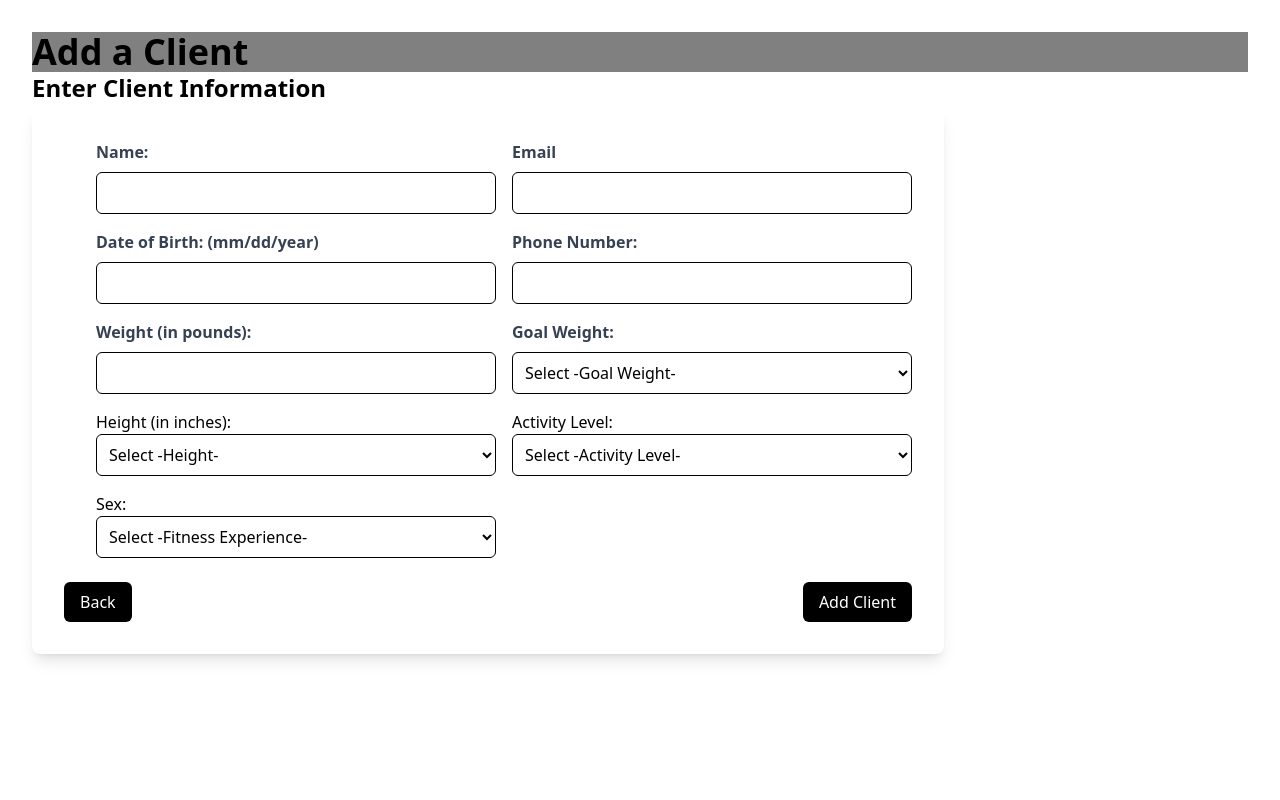
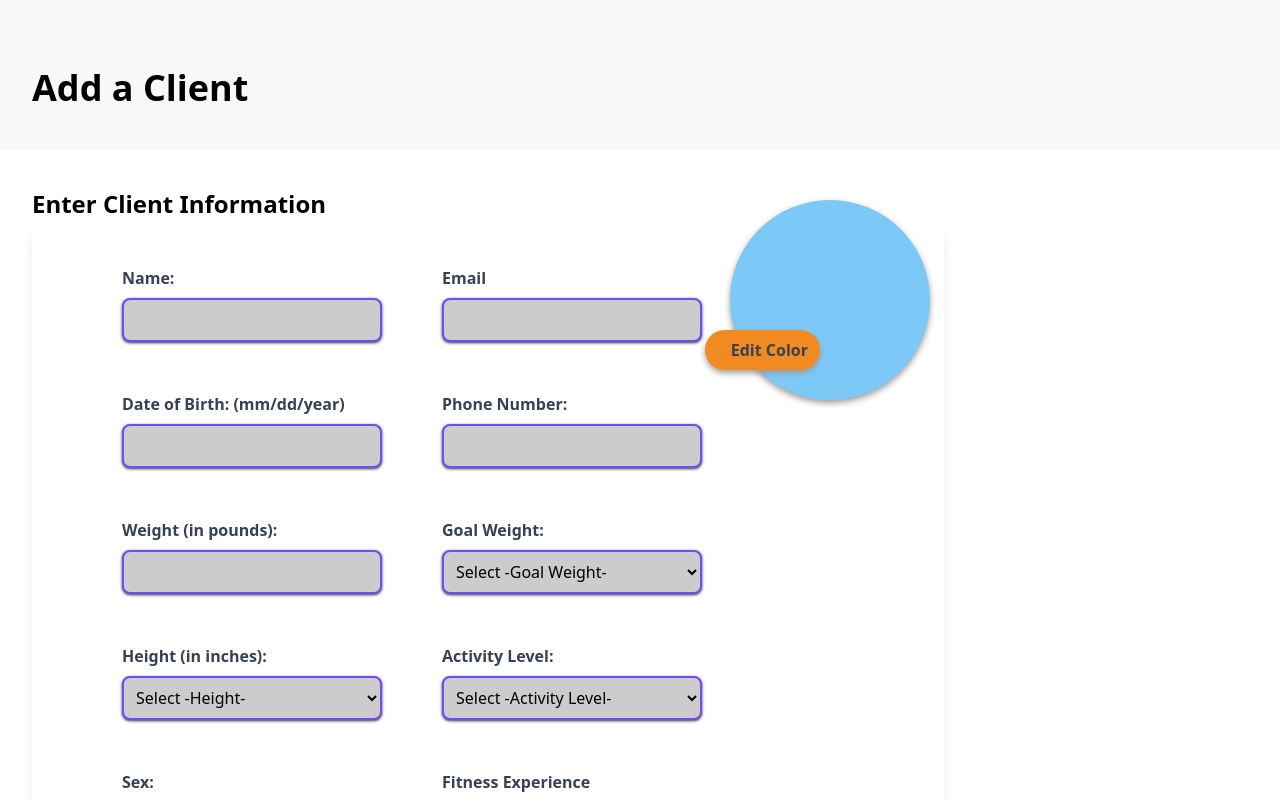
Before and after one commit to aitanoffir/LargeProject, a React (Vite) app in the folder FitLink/: page /AddClient in a window 1280 px wide. Shown: the top 800 px of the page. Built offline with nearby package versions, Linux system fonts and the light colour scheme.

Commit message:
Appearances are almost perfect, almost done

```diff
--- a/FitLink/src/Components/AddClient.jsx
+++ b/FitLink/src/Components/AddClient.jsx
@@ -1,4 +1,5 @@
 import React, { useState } from "react";
+import { FaBorderAll } from "react-icons/fa";
 
 const AddClient = () => {
 
@@ -12,66 +13,109 @@ const AddClient = () => {
       height: "",
       activity: "",
       sex: "",
+      fitness: "",
     });
+
+    const containerStyle = {
+      display: 'flex',
+      justifyContent: 'space-between',
+    };
+
+    const leftColumnStyle = {
+      padding: '10px',
+      textAlign: 'left',
+    };
+
+    const rightColumnStyle = {
+      width: '60%',
+      padding: '10px',
+      textAlign: 'left',
+    };
+
+    const columnItemStyle = {
+      marginBottom: '50px',
+    };
+
+    const circleStyle = {
+      position: 'absolute',
+      top: '200px',
+      right: '350px',
+      width: '200px',
+      height: '200px',
+      borderRadius: '50%',
+      backgroundColor: '#7CC9F7',
+      boxShadow: '0 3px 6px #9b9b9b',
+    };
+
+    const rectangleStyle = {
+      position: 'absolute',
+      top: '330px',
+      right: '460px',
+      width: '115px',
+      height: '40px',
+      borderRadius: '22px',
+      backgroundColor: '#F18B21',
+      boxShadow: '0 3px 6px #9b9b9b',
+    };
 
 
   return (
     <div className = "flex flex-col p-8">
-      <div style={{ backgroundColor: 'grey'}}>
-        <h1 className="text-4xl font-bold text-left">Add a Client</h1>
-      </div>
+      <div style={{zindex: 0, backgroundColor: '#F8F8F8', alignItems: 'center',position: "absolute",top: 0, left: 0, width: "100vw", height: "150px", marginLeft: 0, paddingLeft: 0 }}></div>
+      <h1 className= "text-4xl font-bold text-left mb-20 mt-9" style = {{position:'relative', zindex: 1}}>Add a Client</h1>
       <h2 className = "text-2xl font-bold mb-1 text-left">Enter Client Information</h2>
 
+      <div className = "w-3/4 bg-white p-8 rounded-lg shadow-lg">
+        <div className = "ml-12">
+          <div style={containerStyle}>
+            <div style={leftColumnStyle}>
+              <label for="name" className = "input-label">Name:</label>
+              <input style={{...columnItemStyle, boxShadow: '0px 1px 3px #2e2e2e', backgroundColor: "#CCCCCC", borderColor: "#734BF4", borderWidth: "2px" }} type = "text" className = "w-65 rounded-lg p-2"/>
 
-      <div className = "w-3/4 bg-white p-8 rounded-lg shadow-lg">
-        {/* <h2 className = "text-2xl font-bold mb-4 text-left">Enter Client Information</h2>*/}
-        <div className = "ml-8">
-          <form className = "grid grid-cols-2 gap-4">
-            <div>
-              <label for="name" className = "input-label">Name:</label>
-              <input type = "text" className = "w-full border rounded-md p-2" />
+              <label for="DOB" className = "input-label">Date of Birth: (mm/dd/year)</label>
+              <input style={{...columnItemStyle, boxShadow: '0px 1px 3px #2e2e2e', backgroundColor: "#CCCCCC", borderColor: "#734BF4", borderWidth: "2px" }} type = "text" className = "w-65 rounded-lg p-2"/>
+
+              <label for="weight" className = "input-label">Weight (in pounds):</label>
+              <input style={{...columnItemStyle, boxShadow: '0px 1px 3px #2e2e2e', backgroundColor: "#CCCCCC", borderColor: "#734BF4", borderWidth: "2px" }} type = "text" className = "w-65 rounded-lg p-2"/>
+
+              <label for="height" className = "input-label">Height (in inches):</label>
+              <select style={{...columnItemStyle, boxShadow: '0px 1px 3px #2e2e2e', backgroundColor: "#CCCCCC", borderColor: "#734BF4", borderWidth: "2px" }} type = "text" className = "w-65 rounded-lg p-2">
+                <option>Select -Height-</option>
+              </select>
+
+              <label for="sex" className = "input-label">Sex:</label>
+              <select style={{...columnItemStyle, boxShadow: '0px 1px 3px #2e2e2e', backgroundColor: "#CCCCCC", borderColor: "#734BF4", borderWidth: "2px" }} type = "text" className = "w-65 rounded-lg p-2">
+                <option>Select -Sex-</option>
+                <option>Male</option>
+                <option>Female</option>
+                <option>N/A</option>
+              </select>
+
             </div>
-            <div>
+            <div style={rightColumnStyle}>
               <label for="email" className="input-label">Email</label>
-              <input type = "email" className = "w-full border rounded-md p-2" />
-            </div>
-            <div>
-              <label for="DOB" className = "input-label">Date of Birth: (mm/dd/year)</label>
-              <input type = "text" className = "w-full border rounded-md p-2" />
-            </div>
-            <div>
+              <input style={{...columnItemStyle, boxShadow: '0px 1px 3px #2e2e2e', backgroundColor: "#CCCCCC", borderColor: "#734BF4", borderWidth: "2px" }} type = "text" className = "w-65 rounded-lg p-2"/>
+
               <label for="phone" className = "input-label">Phone Number:</label>
-              <input type = "text" className = "w-full border rounded-md p-2" />
-            </div>
-            <div>
-              <label for="weight" className = "input-label">Weight (in pounds):</label>
-              <input type = "number" className = "w-full border rounded-md p-2" />
-            </div>
-            <div>
+              <input style={{...columnItemStyle, boxShadow: '0px 1px 3px #2e2e2e', backgroundColor: "#CCCCCC", borderColor: "#734BF4", borderWidth: "2px" }} type = "text" className = "w-65 rounded-lg p-2"/>
+
               <label for="goalWeight" className = "input-label">Goal Weight:</label>
-              <select className = "w-full border rounded-md p-2">
+              <select style={{...columnItemStyle, boxShadow: '0px 1px 3px #2e2e2e', backgroundColor: "#CCCCCC", borderColor: "#734BF4", borderWidth: "2px" }} type = "text" className = "w-65 rounded-lg p-2">
                 <option>Select -Goal Weight-</option>
               </select>
-            </div>
-            <div>
-              <label for="height" className = "block">Height (in inches):</label>
-              <select className = "w-full border rounded-md p-2">
-                <option>Select -Height-</option>
-              </select>
-            </div>
-            <div>
-              <label for="activity" className = "block">Activity Level:</label>
-              <select className = "w-full border rounded-md p-2">
+
+              <label for="activity" className = "input-label">Activity Level:</label>
+              <select style={{...columnItemStyle, boxShadow: '0px 1px 3px #2e2e2e', backgroundColor: "#CCCCCC", borderColor: "#734BF4", borderWidth: "2px" }} type = "text" className = "w-65 rounded-lg p-2">
                 <option>Select -Activity Level-</option>
               </select>
-            </div>
-            <div>
-              <label for="sex" className = "block">Sex:</label>
-              <select className = "w-full border rounded-md p-2">
+
+              <label for="fitness" className = "input-label">Fitness Experience</label>
+              <select style={{...columnItemStyle, boxShadow: '0px 1px 3px #2e2e2e', backgroundColor: "#CCCCCC", borderColor: "#734BF4", borderWidth: "2px" }} type = "text" className = "w-65 rounded-lg p-2">
                 <option>Select -Fitness Experience-</option>
               </select>
+
             </div>
-          </form>
+          </div>
         </div>
         <div className = "flex justify-between mt-6">
           <button className = "bg-black text-white px-4 py-2 rounded-md">
@@ -82,6 +126,12 @@ const AddClient = () => {
           </button>
         </div>
       </div>
+
+      <div style={circleStyle}></div>
+      <div style={rectangleStyle}>
+        <label className = "input-label text-right mr-3 mt-2">Edit Color</label>
+      </div>
+
     </div>
   )
 }
```
